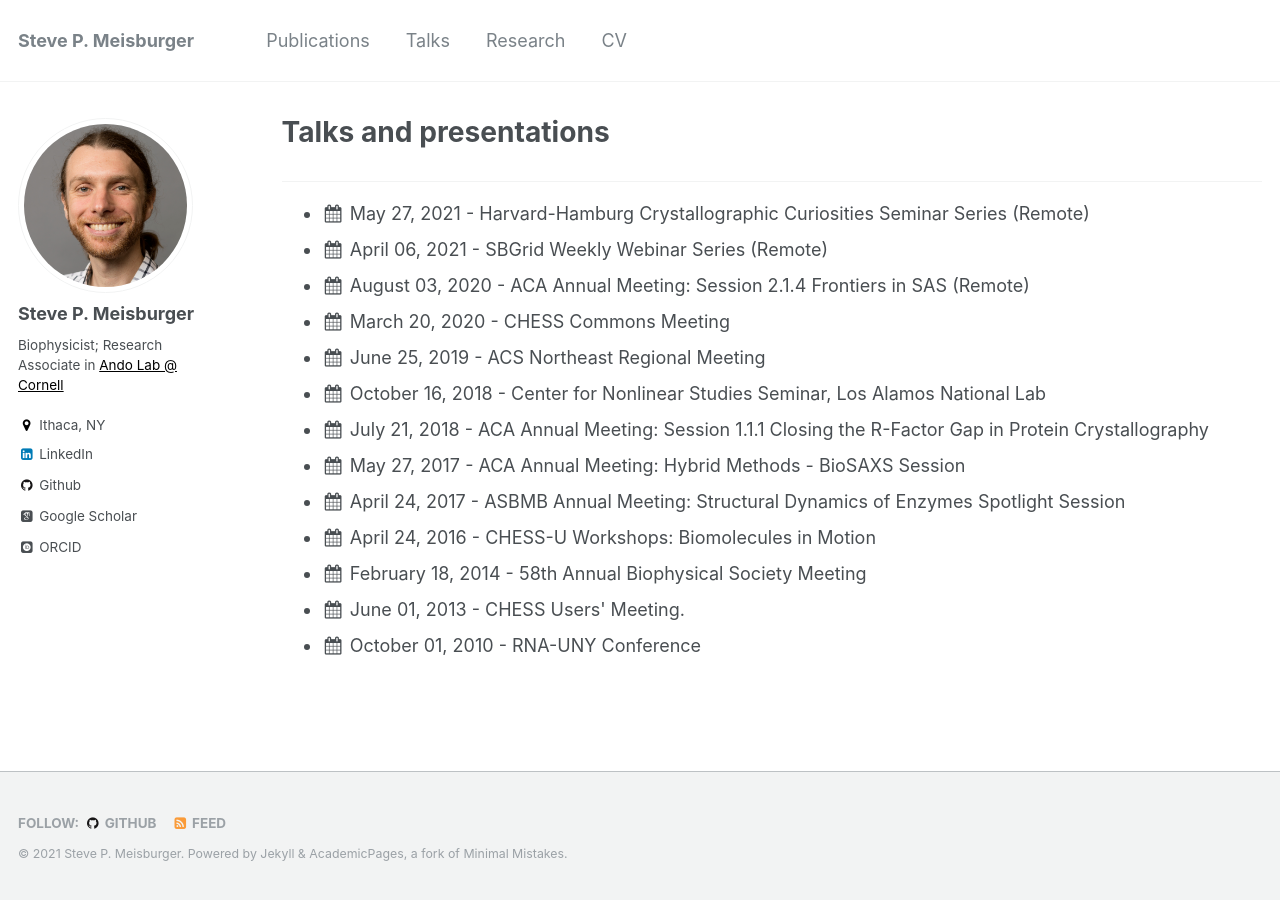
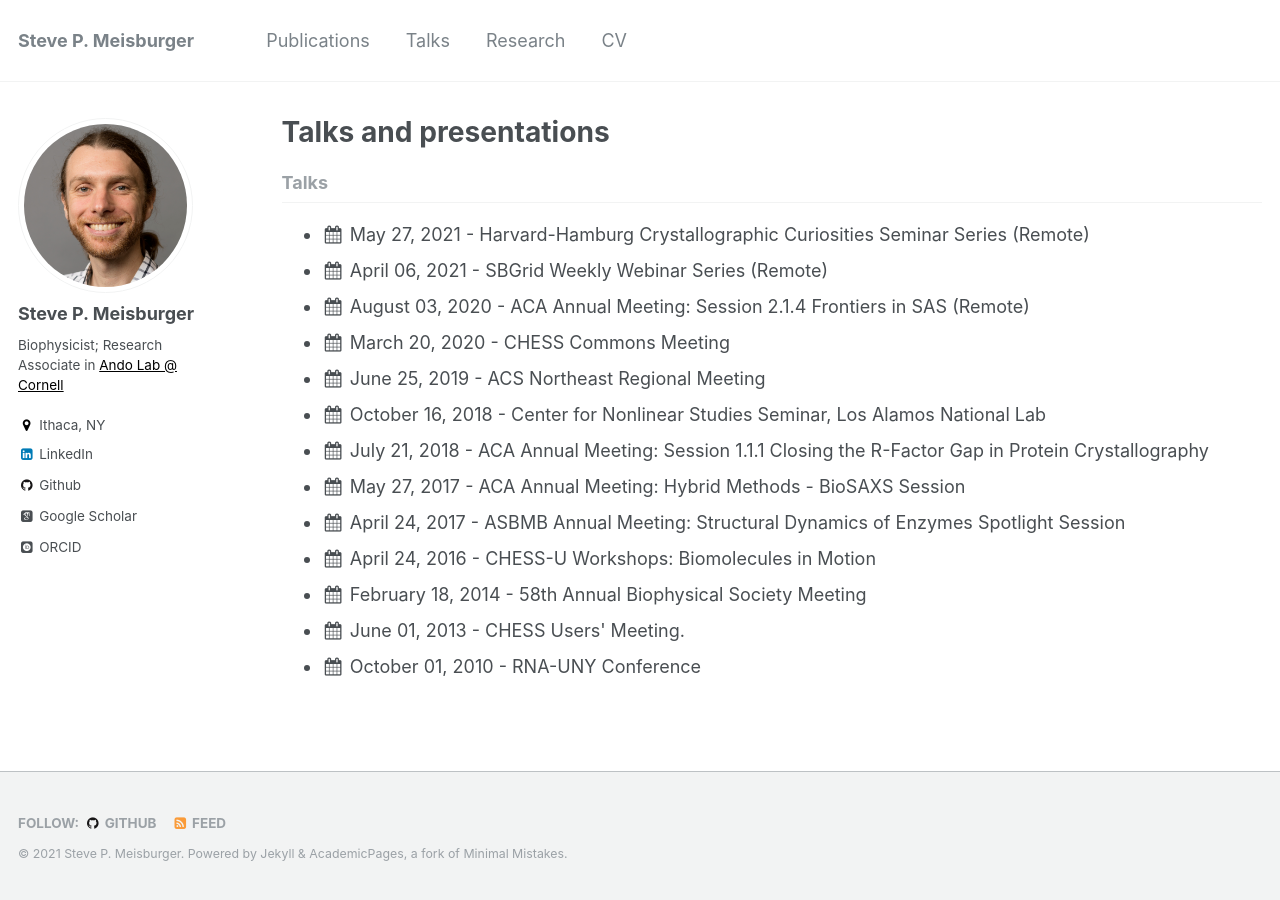
Before and after one commit to spmeisburger/spmeisburger.github.io, a Jekyll site: the page built from _pages/talks.html, in a window 1280 px wide. Built offline with Jekyll 4.4.1, drawn with Linux system fonts in a browser that asks for light colours; some web fonts are replaced.

Commit message:
Update talks.html

```diff
--- a/_pages/talks.html
+++ b/_pages/talks.html
@@ -9,7 +9,7 @@ author_profile: true
 
 {% assign talks = site.talks | where: "categories", "Talks" %}
 
-  <h2 id="{{ category | slugify }}" class="archive__subtitle">{{ Talks }}</h2>
+  <h2 id="{{ category | slugify }}" class="archive__subtitle">Talks</h2>
   <ul>
   {% assign sorted = talks | sort: 'date' | reverse %}
   {% for post in sorted %}
```
